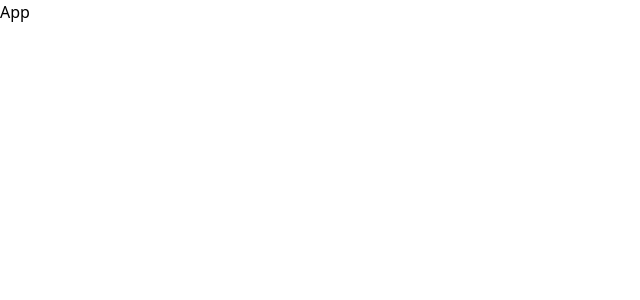
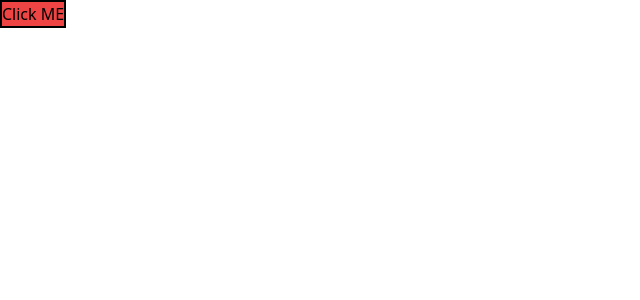
Before and after one commit to MoAnwaarCodes/DentalClinic, a React (Vite) app: page / in a window 1280 px wide. Shown: the top 300 px of the page, without its empty margins (0-640 px from the left). Built offline with nearby package versions, Linux system fonts and the light colour scheme.

Commit message:
i have done logic here is Second Branch

```diff
--- a/src/App.jsx
+++ b/src/App.jsx
@@ -1,9 +1,47 @@
-import React from 'react'
+import React, { useState } from "react";
 
 const App = () => {
+  const [patient, setPatient] = useState([{ name: "", date: "", item: [] }]);
   return (
-    <div>App</div>
-  )
-}
+    <div>
+      <button
+        className="bg-red-500 border-2 border-black "
+        onClick={async () => {
+          console.log("cliecked");
+          const response = await fetch(
+            "http://192.168.100.9/dentalclinic/api/home/fetchdata?contact=03415436701"
+          ).then(async (response) => {
+            const data = await response.json();
 
-export default App
+            const arr = Object.values(
+              data.reduce((acc, { Name, Date, item }) => {
+                const key = `${Name}_${Date}`;
+                if (!acc[key]) {
+                  acc[key] = { name: Name, date: Date, item: [] };
+                }
+                acc[key].item.push(item);
+                return acc;
+              }, {})
+            );
+
+            console.log(arr);
+            setPatient(arr);
+          });
+        }}
+      >
+        Click ME
+      </button>
+      <h1>{patient[0].name} </h1>
+      {patient.map((item, index) => {
+        return (
+          <div key={index}>
+            <h1>{item.date} </h1>
+            <h1>{item.item.map((i,index)=><li key={index}>{i}</li>)}</h1>
+          </div>
+        );
+      })}
+    </div>
+  );
+};
+
+export default App;
```
